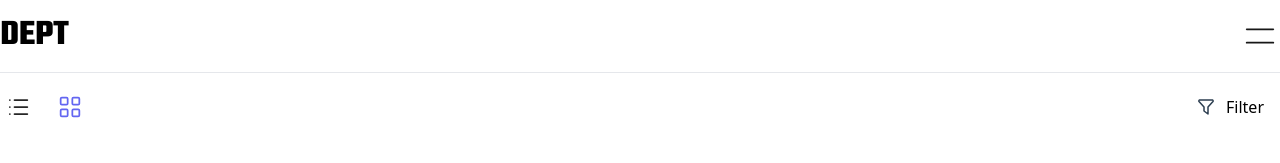
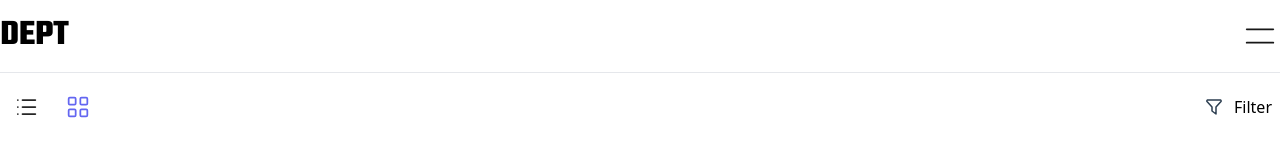
Before and after one commit to JKlerk/dept, a Vue app: page / in a window 1280 px wide. Shown: the top 163 px of the page. Built offline with nearby package versions, Linux system fonts and the light colour scheme.

Commit message:
Small padding

```diff
--- a/src/views/HomeView.vue
+++ b/src/views/HomeView.vue
@@ -3,7 +3,7 @@
         <div class="mx-auto max-w-7xl">
             <HeaderComponent></HeaderComponent>
             <div class="mt-4 flex">
-                <div class="grid grid-cols-2 gap-x-4">
+                <div class="grid grid-cols-2 gap-x-4 px-2">
                     <div class="my-auto cursor-pointer rounded-lg p-1">
                         <svg
                             @click="state.viewType = 'list'"
@@ -45,13 +45,13 @@
                         </svg>
                     </div>
                 </div>
-                <div class="relative flex flex-1 justify-end">
+                <div class="relative mr-2 flex flex-1 justify-end">
                     <div @click="state.toggleFilter = true" class="my-auto flex cursor-pointer">
                         <svg xmlns="http://www.w3.org/2000/svg" class="mr-2 h-6 w-6" viewBox="0 0 24 24" stroke-width="1.5" stroke="#2c3e50" fill="none" stroke-linecap="round" stroke-linejoin="round">
                             <path stroke="none" d="M0 0h24v24H0z" fill="none" />
                             <path d="M5.5 5h13a1 1 0 0 1 .5 1.5l-5 5.5l0 7l-4 -3l0 -4l-5 -5.5a1 1 0 0 1 .5 -1.5" />
                         </svg>
-                        <p class="my-auto mr-4" for="Active Filter">Filter</p>
+                        <p class="my-auto" for="Active Filter">Filter</p>
                     </div>
                     <div v-if="state.toggleFilter" class="absolute top-12 z-10 w-64 space-y-4 rounded-lg bg-neutral-900 p-5 font-inter">
                         <div class="flex">
```
